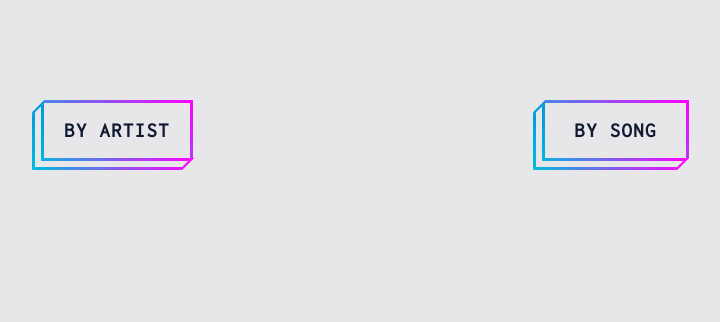
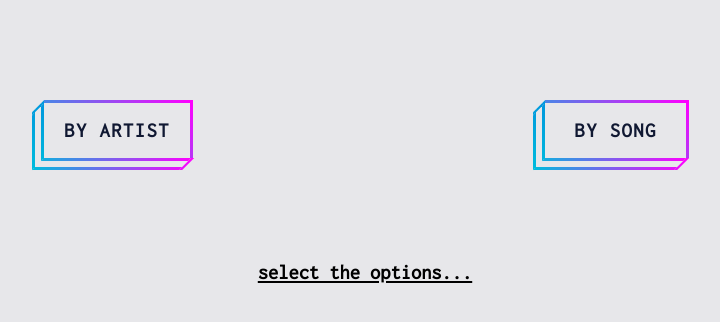
Before and after one commit to UpkXs/Anysong-platform, an Angular app: page / in a window 1280 px wide. Shown: the top 322 px of the page, without its empty margins (275-995 px from the left). Built offline with nearby package versions, Linux system fonts and the light colour scheme.

Commit message:
feat(): added 'select the options...' text

```diff
--- a/src/app/main/main.component.html
+++ b/src/app/main/main.component.html
@@ -16,4 +16,9 @@
     >
     </anysong-button>
   </div>
+  <div
+    class="select-option-text"
+  >
+    {{selectTheOptions}}
+  </div>
 </div>
--- a/src/app/main/main.component.scss
+++ b/src/app/main/main.component.scss
@@ -3,3 +3,10 @@
   justify-content: space-evenly;
   margin-top: 100px;
 }
+
+.select-option-text {
+  display: flex;
+  justify-content: center;
+  margin-top: 100px;
+  text-decoration: underline;
+}
--- a/src/app/main/main.component.ts
+++ b/src/app/main/main.component.ts
@@ -8,6 +8,7 @@ import { Component, OnInit } from '@angular/core';
 export class MainComponent implements OnInit {
   byArtist: string = 'by Artist';
   bySong: string = 'by Song';
+  selectTheOptions: string = 'select the options...';
 
   constructor() { }
 
```
